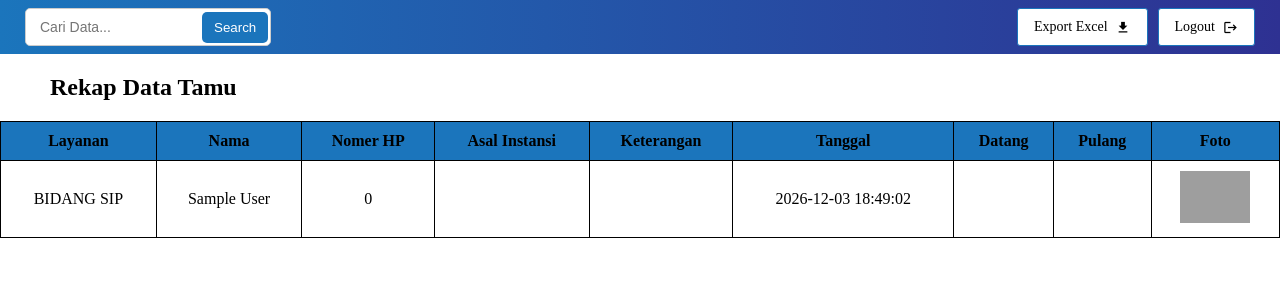
After one commit to Bagassuryo/Buku-Tamu-Gresik, a PHP site: page /rekap.php in a window 1280 px wide. The commit adds this page. Shown: the top 300 px of the page. Run offline with PHP 8.4, Linux system fonts and the light colour scheme; the visitor is signed in with stand-in values (Sample User, id 1); data that the repository does not hold is empty; grey boxes are pictures that could not be loaded.

Commit message:
update fitur

```diff
--- a/footer.php
+++ b/footer.php
@@ -1,10 +1,11 @@
 <style>
+
     .footer{
         position: fixed;
         bottom: 0;
         left: 0;
         width: 100%;
-        background: #D9D9D9;
+        background-color: #d9d9d9;
         padding: 18px;
         padding-left: 80px;
         font-size: 14px;
--- a/login.php
+++ b/login.php
@@ -20,7 +20,7 @@ if (isset($_POST["login"])) {
             $_SESSION["login"] = true;
             $_SESSION["username"] = $row["USERNAME_ADMIN"];
 
-            header("location: berhasil.php");
+            header("location: rekap.php");
             exit;
         }
     }
@@ -30,7 +30,6 @@ if (isset($_POST["login"])) {
 
 <!DOCTYPE html>
 <html lang="en">
-
 <head>
     <meta charset="UTF-8">
     <meta name="viewport" content="width=device-width, initial-scale=1.0">
@@ -62,7 +61,7 @@ if (isset($_POST["login"])) {
     }
 
     .logo img{
-        height: 60px;
+        height: 80px;
     }
 
     .form-box{
--- /dev/null
+++ b/rekap.php
@@ -0,0 +1,227 @@
+<?php
+session_start();
+require 'config/config.php';
+
+if(!isset($_SESSION["login"])){
+    header("location: login.php");
+    exit;
+}
+
+/* LOGOUT */
+if (isset($_GET['logout'])) {
+    session_destroy();
+    header("Location: login.php");
+    exit;
+}
+
+/* SEARCH */
+$search = "";
+if (isset($_GET['search'])) {
+    $search = $_GET['search'];
+    $query = $conn->prepare("SELECT * FROM USER
+        WHERE NAMA_TAMU LIKE :search
+        OR LAYANAN LIKE :search
+        OR TANGGAL LIKE :search
+        OR ASAL_INSTANSI LIKE :search");
+    $query->execute([
+        'search' => "%$search%"
+    ]);
+} else {
+    $query = $conn->query("SELECT * FROM user");
+}
+
+/* EXPORT EXCEL */
+if (isset($_GET['export'])) {
+    header("Content-Type: application/vnd-ms-excel");
+    header("Content-Disposition: attachment; filename=rekap_data.xls");
+
+    echo "Layanan\tNama\tNo HP\tInstansi\tKeterangan\tTanggal\tDatang\tPulang\tFoto\n";
+
+    $export = $conn->query("SELECT * FROM user");
+    while ($data = $export->fetch(PDO::FETCH_ASSOC)) {
+
+        echo $data['LAYANAN']."\t".
+             $data['NAMA_TAMU']."\t".
+             $data['NO_HP']."\t".
+             $data['ASAL_INSTANSI']."\t".
+             $data['KETERANGAN']."\t".
+             $data['TANGGAL']."\t".
+             $data['DATANG']."\t".
+             $data['PULANG']."\t".
+             $data['FOTO']."\n";
+    }
+    exit;
+}
+?>
+
+<!DOCTYPE html>
+<html>
+<head>
+    <meta charset="UTF-8">
+    <meta name="viewport" content="width=device-width, initial-scale=1.0">
+    <title>Rekapan Data</title>
+    <link rel="stylesheet" href="https://fonts.googleapis.com/icon?family=Material+Icons">
+</head>
+
+<style>
+
+body{
+    margin: 0;
+}
+
+.search-box{
+    margin-left: 25px;
+    margin-top: 8px;
+    display: flex;
+    align-items: center;
+    background-color: white;
+    border-radius: 5px;
+    padding: 2px;
+    border: 1px solid #ccc;
+}
+
+.search-box input{
+    border: none;
+    outline: none;
+    padding: 8px 12px;
+    border-radius: 25px;
+    width: 150px;
+    font-size: 14px;
+}
+
+.search-box button{
+    border: none;
+    background-color: #1B75BC;
+    color: white;
+    padding: 8px 12px;
+    border-radius: 5px;
+    cursor: pointer;
+}
+
+.search-box button:hover{
+    background-color: #155a94;
+}
+
+/* efek saat diklik */
+.search-box input:focus{
+    width: 200px;
+    transition: 0.3s;
+}
+
+.navbar-button{
+    transition: 0,3s;
+}
+
+.navbar-button a:hover{
+    background-color: #1B75BC;
+    color: white;
+    border: none;
+    transform: translateY(-2px);
+    box-shadow: 0 3px 5px black;
+}
+
+h2{
+    margin-left: 50px;
+}
+
+ul{
+    margin: 0;
+    padding: 0;
+    list-style-type: none;
+    overflow: hidden;
+    background: linear-gradient(to right, #1B75BC, #2E3192);
+}
+
+ul li{
+    float: right;
+}
+
+ul li a{
+    display: block;
+    padding: 10px 16px;
+    text-align: center;
+    text-decoration: none;
+    color: black;
+    background-color: white;
+    border: 1px solid #1B75BC;
+    border-radius: 3px;
+    margin: 8px 5px;
+    font-size: 14px;
+    display: flex;
+    align-items: center;
+    justify-content: space-between; /* teks kiri, icon kanan */
+    gap: 8px;
+}
+
+.material-icons{
+    font-size: 15px;
+}
+
+table{
+    border-collapse: collapse;
+    width: 100%;
+}
+
+th, td{
+    border: 1px solid;
+    padding: 10px;
+    text-align: center;
+}
+
+th{
+    background-color: #1B75BC;
+}
+</style>
+
+<body>
+
+<nav class="navbar">
+    <ul>
+        <li style="float: left;">
+            <form method="GET" class="search-box">
+                <input type="text" name="search" placeholder="Cari Data..." value="<?= $search ?>">
+                <button type="submit">Search</button>
+            </form>
+        </li>
+
+        <li class="navbar-button" style="margin-right:20px"><a href="rekap.php?logout=true">Logout<i class="material-icons">logout</i></a></li>
+        <li class="navbar-button" ><a href="rekap.php?export=true">Export Excel<i class="material-icons">download</i></a></li>
+    </ul>
+</nav>
+
+<h2>Rekap Data Tamu</h2>
+
+<table>
+    <tr>
+        <th>Layanan</th>
+        <th>Nama</th>
+        <th>Nomer HP</th>
+        <th>Asal Instansi</th>
+        <th>Keterangan</th>
+        <th>Tanggal</th>
+        <th>Datang</th>
+        <th>Pulang</th>
+        <th>Foto</th>
+    </tr>
+
+    <?php while ($data = $query->fetch(PDO::FETCH_ASSOC)) { ?>
+    <tr>
+        <td><?= $data['LAYANAN']; ?></td>
+        <td><?= $data['NAMA_TAMU']; ?></td>
+        <td><?= $data['NO_HP']; ?></td>
+        <td><?= $data['ASAL_INSTANSI']; ?></td>
+        <td><?= $data['KETERANGAN']; ?></td>
+        <td><?= $data['TANGGAL']; ?></td>
+        <td><?= $data['DATANG']; ?></td>
+        <td><?= $data['PULANG']; ?></td>
+        <td>
+            <img src="foto/<?= $data['FOTO']; ?>" width="70">
+        </td>
+    </tr>
+    <?php } ?>
+
+</table>
+
+</body>
+
+</html>
```
